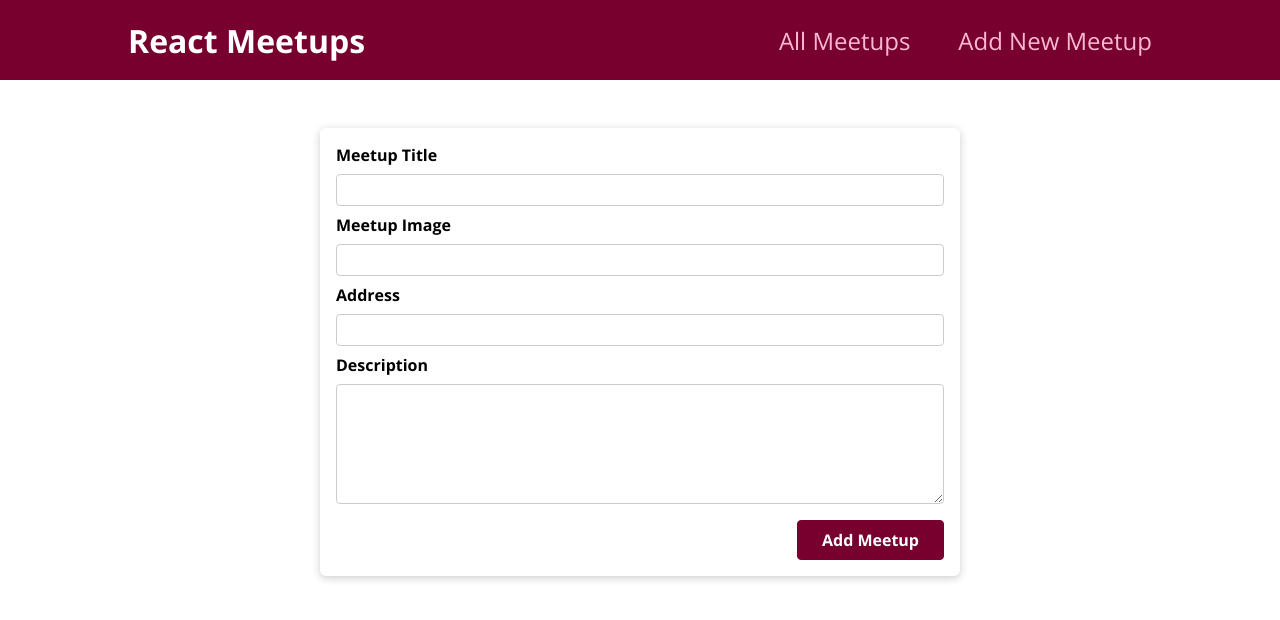
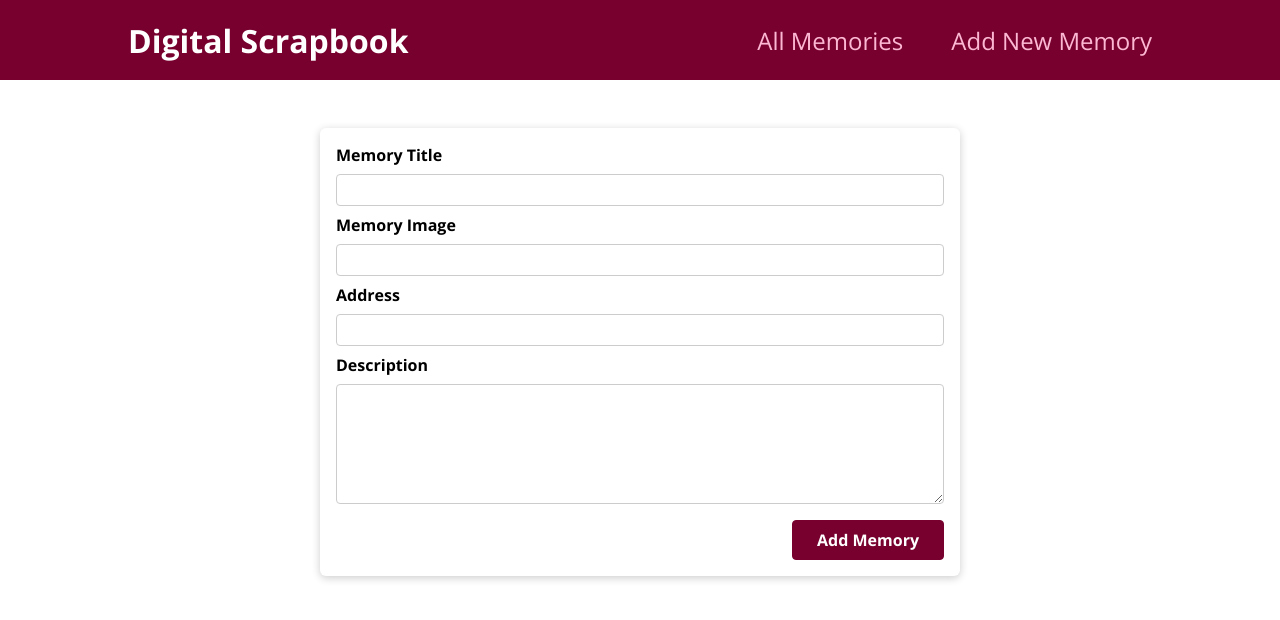
Before and after one commit to jason7531/digital-scrapbook, a Next.js app: page /new-meetup in a window 1280 px wide. Shown: the top 620 px of the page. Built offline with nearby package versions, Linux system fonts and the light colour scheme.

Commit message:
some contetnt changed

```diff
--- a/components/layout/MainNavigation.js
+++ b/components/layout/MainNavigation.js
@@ -4,14 +4,14 @@ import Link from "next/link";
 function MainNavigation() {
   return (
     <header className={classes.header}>
-      <div className={classes.logo}>React Meetups</div>
+      <div className={classes.logo}>Digital Scrapbook</div>
       <nav>
         <ul>
           <li>
-            <Link href="/">All Meetups</Link>
+            <Link href="/">All Memories</Link>
           </li>
           <li>
-            <Link href="/new-meetup">Add New Meetup</Link>
+            <Link href="/new-meetup">Add New Memory</Link>
           </li>
         </ul>
       </nav>
--- a/components/meetups/NewMeetupForm.js
+++ b/components/meetups/NewMeetupForm.js
@@ -1,7 +1,7 @@
-import { useRef } from 'react';
+import { useRef } from "react";
 
-import Card from '../ui/Card';
-import classes from './NewMeetupForm.module.css';
+import Card from "../ui/Card";
+import classes from "./NewMeetupForm.module.css";
 
 function NewMeetupForm(props) {
   const titleInputRef = useRef();
@@ -31,28 +31,28 @@ function NewMeetupForm(props) {
     <Card>
       <form className={classes.form} onSubmit={submitHandler}>
         <div className={classes.control}>
-          <label htmlFor='title'>Meetup Title</label>
-          <input type='text' required id='title' ref={titleInputRef} />
+          <label htmlFor="title">Memory Title</label>
+          <input type="text" required id="title" ref={titleInputRef} />
         </div>
         <div className={classes.control}>
-          <label htmlFor='image'>Meetup Image</label>
-          <input type='url' required id='image' ref={imageInputRef} />
+          <label htmlFor="image">Memory Image</label>
+          <input type="url" required id="image" ref={imageInputRef} />
         </div>
         <div className={classes.control}>
-          <label htmlFor='address'>Address</label>
-          <input type='text' required id='address' ref={addressInputRef} />
+          <label htmlFor="address">Address</label>
+          <input type="text" required id="address" ref={addressInputRef} />
         </div>
         <div className={classes.control}>
-          <label htmlFor='description'>Description</label>
+          <label htmlFor="description">Description</label>
           <textarea
-            id='description'
+            id="description"
             required
-            rows='5'
+            rows="5"
             ref={descriptionInputRef}
           ></textarea>
         </div>
         <div className={classes.actions}>
-          <button>Add Meetup</button>
+          <button>Add Memory</button>
         </div>
       </form>
     </Card>
```
